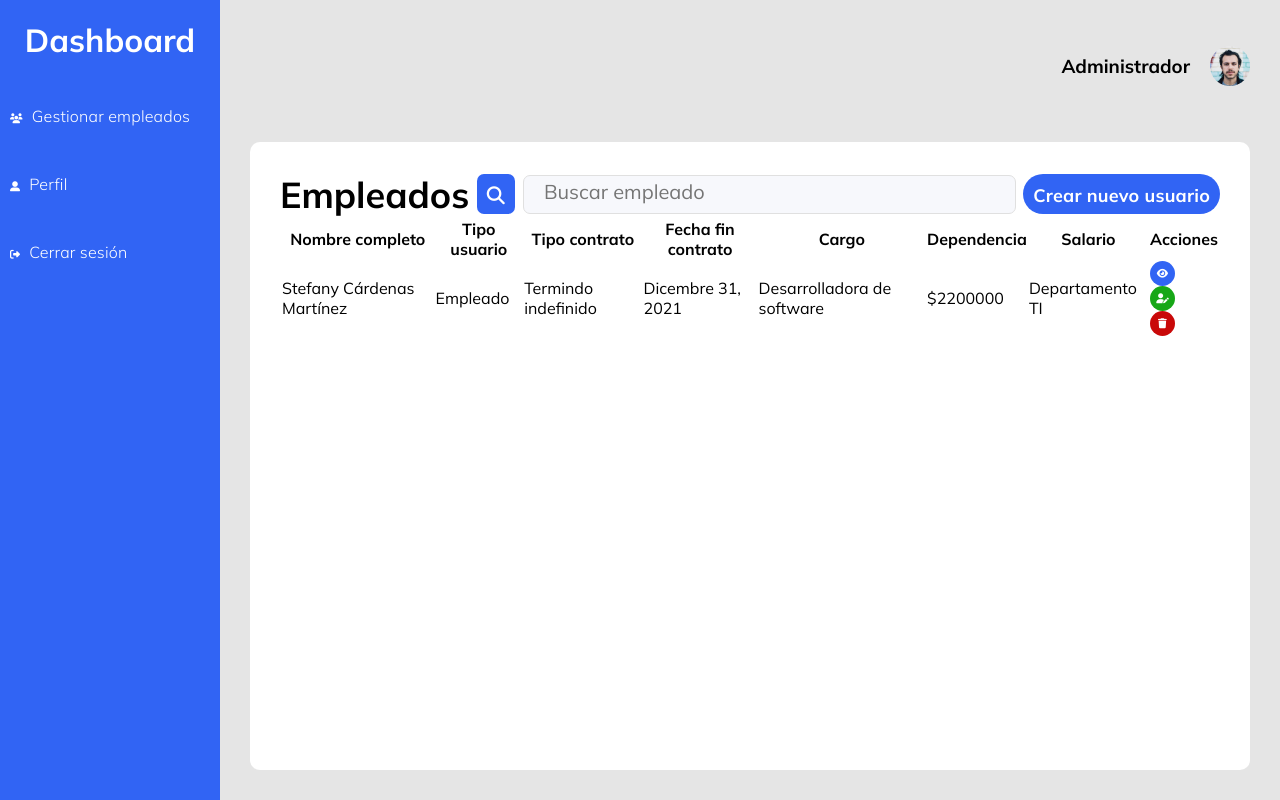
After one commit to Hanner004/equipo-9-ciclo-3, a Flask app: page /admin/ in a window 1280 px wide. The commit adds this page. Run offline with Flask 2, Linux system fonts and the light colour scheme; some libraries are stand-ins or nearby versions.

Commit message:
feat(admin): Agregada vista del amdinistrador y ruta

```diff
--- a/app.py
+++ b/app.py
@@ -7,6 +7,10 @@ app = Flask(__name__)
 def index():
     return render_template("index.html")
 
+@app.route("/admin/")
+def admin():
+    return render_template("admin.html")
+
 
 if __name__ == "__main__":
     app.run(debug=True)
--- /dev/null
+++ b/static/css/adminStyles.css
@@ -0,0 +1,193 @@
+* {
+  margin: 0;
+  padding: 0;
+  font-family: "Mulish", sans-serif;
+  color: #000;
+}
+
+body {
+  background-color: #e5e5e5;
+}
+
+.container {
+  display: grid;
+  grid-gap: 10px;
+  grid-template-columns: 1fr 5fr;
+  grid-template-rows: 1fr 5fr;
+  grid-template-areas:
+    "header section-1"
+    "header section-2";
+  color: #444;
+  padding-right: 10px;
+}
+.box {
+  color: #fff;
+}
+
+header {
+  background-color: #3164f4;
+  width: 220px;
+  height: 100vh;
+  grid-area: header;
+}
+
+.title {
+  color: #fff;
+  padding-top: 20px;
+  text-align: center;
+}
+
+.fas {
+  font-size: 10px;
+  color: #fff;
+}
+
+.search-icon{
+  font-size: 1em;
+}
+
+nav {
+  padding-top: 20px;
+  width: 100%;
+}
+
+ul {
+  list-style: none;
+}
+
+li {
+  margin-top: 5px;
+  padding: 20px 10px 20px 10px;
+}
+
+li:hover {
+  background: rgba(255, 255, 255, 0.2);
+}
+
+a {
+  text-decoration: none;
+  color: #fff;
+  font-style: normal;
+  font-weight: 200;
+  font-size: 1em;
+  line-height: 23px;
+  letter-spacing: 0.2px;
+
+  padding-left: 5px;
+}
+
+.section-1 {
+  grid-area: section-1;
+  display: flex;
+  align-items: center;
+  justify-content: right;
+}
+
+.user_info {
+  padding: 20px 20px 20px 0;
+  display: flex;
+  align-items: center;
+  justify-content: space-between;
+}
+
+.username {
+  color: #000;
+  padding-right: 20px;
+}
+
+.section-2 {
+  grid-area: section-2;
+  background-color: #fff;
+  margin: 0 20px 0 20px;
+  border-radius: 10px;
+  padding: 30px;
+  margin-bottom: 30px;
+}
+
+.main__title {
+  width: 100%;
+  display: flex;
+  align-items: center;
+  justify-content: space-between;
+}
+
+.role {
+  font-size: 36px;
+  font-weight: bolder;
+}
+
+.btn {
+  height: 40px;
+  font-style: normal;
+  font-weight: bold;
+  font-size: 18px;
+  line-height: 23px;
+  letter-spacing: 0.2px;
+  padding: 10px;
+  border: none;
+  color: #fff;
+  border-radius: 50px;
+  cursor: pointer;
+}
+
+.btn-search {
+  border-radius: 7px;
+  margin-right: 8px;
+}
+
+.btn-primary {
+  background-color: #3164f4;
+}
+
+.btn-primary:hover {
+  background-color: #557ff3;
+}
+
+.btn-secondary {
+  background-color: rgb(23, 167, 23);
+}
+
+.btn-secondary:hover {
+  background-color: rgb(78, 197, 78);
+}
+
+.btn-danger {
+  background-color: rgb(201, 9, 9);
+}
+
+.btn-danger:hover {
+  background-color: rgb(199, 81, 81);
+}
+
+.action-btn {
+  display: flex;
+  align-items: center;
+  justify-content: center;
+  width: 25px;
+  height: 25px;
+}
+
+.search {
+  display: flex;
+  align-items: center;
+}
+
+.search-bar {
+  width: 493px;
+  height: 39px;
+
+  background: #f7f8fc;
+  border: 1px solid #e0e0e0;
+  box-sizing: border-box;
+  border-radius: 7px;
+  outline: none;
+}
+
+input {
+  padding: 0 20px;
+}
+
+input::-webkit-input-placeholder {
+  font-size: 20px;
+  line-height: 3;
+}
--- /dev/null
+++ b/templates/admin.html
@@ -0,0 +1,103 @@
+<!DOCTYPE html>
+<html lang="en">
+
+<head>
+  <meta charset="UTF-8">
+  <meta http-equiv="X-UA-Compatible" content="IE=edge">
+  <meta name="viewport" content="width=device-width, initial-scale=1.0">
+  <link rel="stylesheet" href='{{ url_for("static", filename="css/adminStyles.css") }}'>
+
+  <script src="https://kit.fontawesome.com/13e187c8c8.js" crossorigin="anonymous"></script>
+
+  <link rel="preconnect" href="https://fonts.googleapis.com">
+  <link rel="preconnect" href="https://fonts.gstatic.com" crossorigin>
+  <link
+    href="https://fonts.googleapis.com/css2?family=Mulish:ital,wght@0,300;0,400;0,500;0,600;0,700;0,800;1,300;1,400;1,500;1,600;1,700&display=swap"
+    rel="stylesheet">
+
+  <title>Administrador</title>
+</head>
+
+<body>
+  <div class="container">
+
+    <header class='box'>
+      <h1 class="title">Dashboard</h1>
+      <nav>
+        <ul>
+          <li>
+            <i class="fas fa-users"></i>
+            <a href="#">Gestionar empleados</a>
+          </li>
+          <li>
+            <i class="fas fa-user-alt"></i>
+            <a href="#">Perfil</a>
+          </li>
+        </ul>
+        <div class="aside-menu-bottom">
+          <ul>
+            <li>
+              <i class="fas fa-sign-out-alt"></i>
+              <a href="#">Cerrar sesión</a>
+            </li>
+          </ul>
+        </div>
+      </nav>
+    </header>
+
+    <section class='box section-1'>
+      <div class="user_info">
+        <h3 class="username">Administrador</h3>
+        <img src='{{ url_for("static", filename="img/profile-pic.png") }}' alt="Imágen de perfil">
+      </div>
+    </section>
+
+    <section class='box section-2'>
+      <div class="main__title">
+        <h2 class="role">Empleados</h2>
+        <div class="search">
+          <button class="btn btn-search btn-primary" title="icon-search" role="button">
+            <i class="fas fa-search search-icon"></i>
+          </button>
+          <input class="search-bar" type="search" name="search" id="search" placeholder="Buscar empleado">
+        </div>
+        <button class="btn btn-primary">Crear nuevo usuario</button>
+      </div>
+      <div class="main__body">
+        <table>
+          <tr>
+            <th>Nombre completo</th>
+            <th>Tipo usuario</th>
+            <th>Tipo contrato</th>
+            <th>Fecha fin contrato</th>
+            <th>Cargo</th>
+            <th>Dependencia</th>
+            <th>Salario</th>
+            <th>Acciones</th>
+          </tr>
+          <tr>
+            <td>Stefany Cárdenas Martínez</td>
+            <td>Empleado</td>
+            <td>Termindo indefinido</td>
+            <td>Dicembre 31, 2021</td>
+            <td>Desarrolladora de software</td>
+            <td>$2200000</td>
+            <td>Departamento TI</td>
+            <td>
+              <button class="btn btn-primary action-btn" title="see-more" role="button">
+                <i class="fas fa-eye"></i>
+              </button>
+              <button class="btn btn-secondary action-btn" title="edit-user" role="button">
+                <i class="fas fa-user-edit"></i>
+              </button>
+              <button class="btn btn-danger action-btn" title="delete-user" role="button">
+                <i class="fas fa-trash"></i>
+              </button>
+            </td>
+          </tr>
+        </table>
+    </section>
+  </div>
+</body>
+
+</html>
--- a/templates/index.html
+++ b/templates/index.html
@@ -12,6 +12,7 @@
     <div>
         <h1>Equipo 9</h1>
         <p>Lorem ipsum dolor sit amet, consectetur adipisicing elit. Alias nulla excepturi labore quae quas. Quidem error dolorem est quas, veritatis at illum consequuntur qui expedita incidunt, provident molestiae dolore necessitatibus!</p>
+        <h2>Hola mundo</h2>
     </div>
 </body>
 </html>
```
Also changed, not shown: static/img/profile-pic.png (added), 1 other file.
